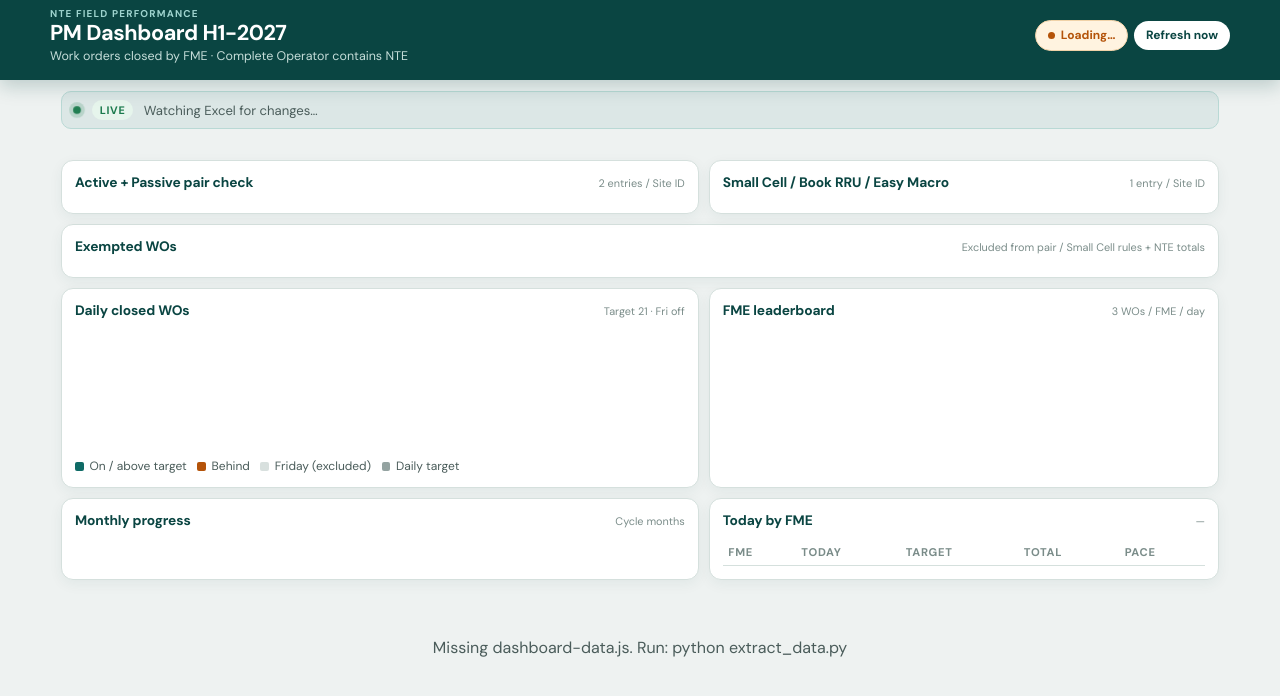
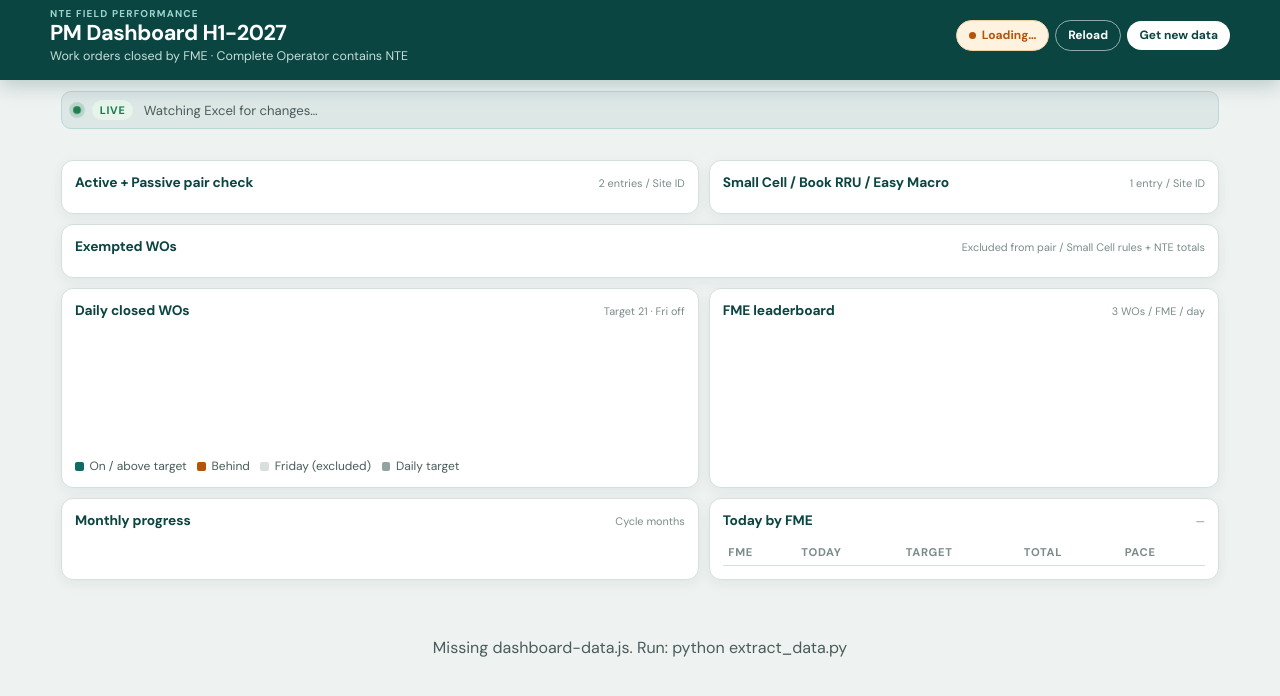
Before and after one commit to ansrkian-gif/pm-h1-2027, a plain HTML site: page dashboard/index.html in a window 1280 px wide. Drawn offline with Linux system fonts and the light colour scheme; a script that the page names is missing.

Commit message:
Keep refresh running if GitHub comments fail, and add a Reload button.

```diff
--- a/dashboard/index.html
+++ b/dashboard/index.html
@@ -129,17 +129,27 @@
       background: currentColor;
       flex-shrink: 0;
     }
-    a.refresh-link {
+    a.refresh-link, button.reload-link {
       display: inline-flex;
       align-items: center;
       padding: 0.38rem 0.75rem;
       border-radius: 999px;
       font-weight: 700;
       font-size: 0.75rem;
+      text-decoration: none;
+      white-space: nowrap;
+      font-family: inherit;
+      cursor: pointer;
+    }
+    a.refresh-link {
       background: #fff;
       color: var(--teal-deep);
-      text-decoration: none;
-      white-space: nowrap;
+      border: 0;
+    }
+    button.reload-link {
+      background: transparent;
+      color: #fff;
+      border: 1px solid rgba(255,255,255,0.55);
     }
 
     .status-good { background: var(--good-bg); color: var(--good); border-color: #b7e0c7; }
@@ -664,7 +674,8 @@
           <span class="dot"></span>
           <span id="overallStatusText">Loading…</span>
         </div>
-        <a class="refresh-link" href="https://github.com/ansrkian-gif/pm-h1-2027/issues/1" target="_blank" rel="noopener">Refresh now</a>
+        <button type="button" class="reload-link" id="reloadBtn">Reload</button>
+        <a class="refresh-link" href="https://github.com/ansrkian-gif/pm-h1-2027/issues/1" target="_blank" rel="noopener">Get new data</a>
       </div>
     </div>
     <div class="meta-bar" id="metaBar"></div>
@@ -1299,6 +1310,14 @@
           }
           navigator.serviceWorker.register("./sw.js?v=4").catch(function () {});
         }
+        var reloadBtn = document.getElementById("reloadBtn");
+        if (reloadBtn) {
+          reloadBtn.onclick = function () {
+            var u = new URL(location.href);
+            u.searchParams.set("t", String(Date.now()));
+            location.replace(u.toString());
+          };
+        }
       }
     })();
   </script>
```
Also changed, not shown: dashboard/issues/1/index.html (+1 -1 lines), .github/workflows/daily.yml.
